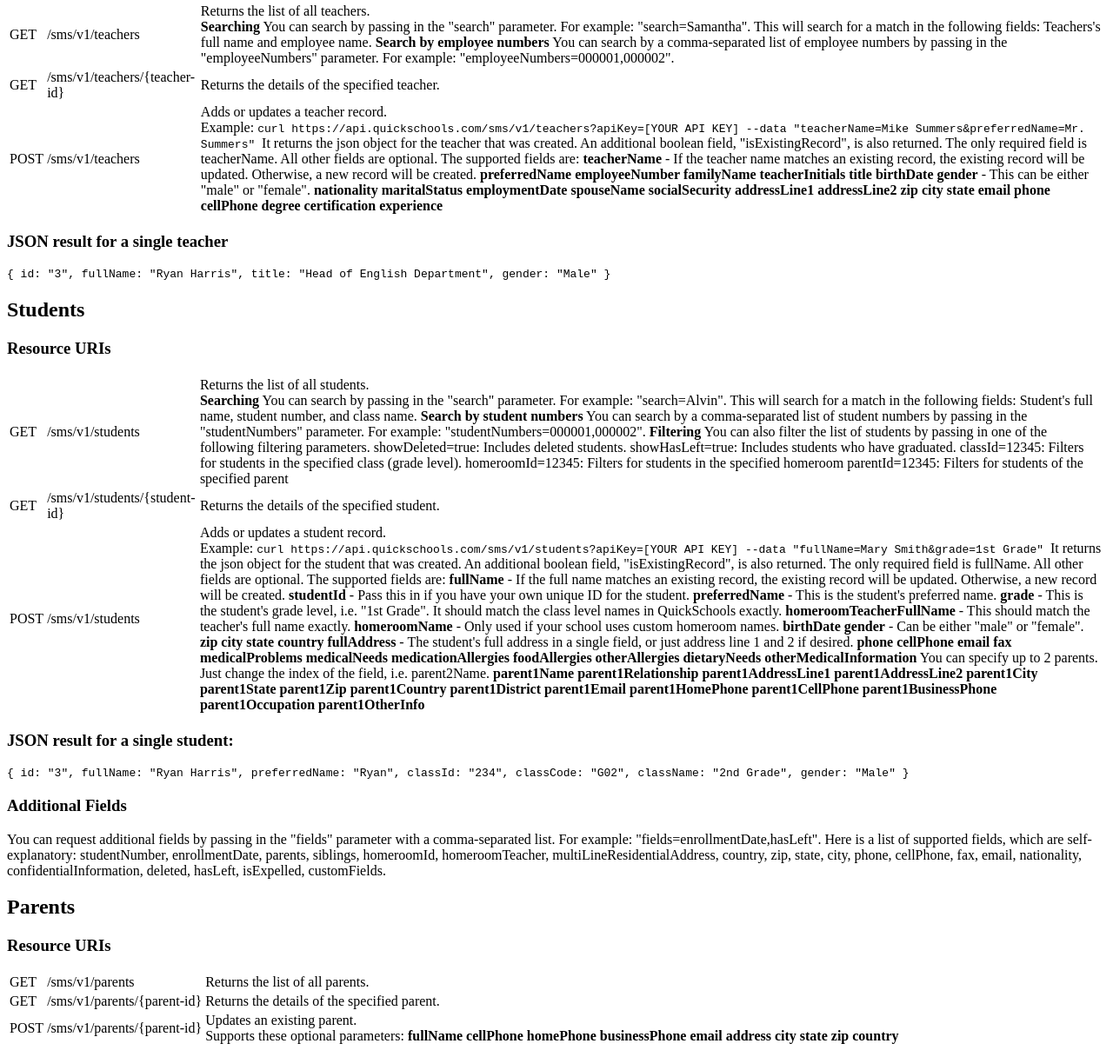
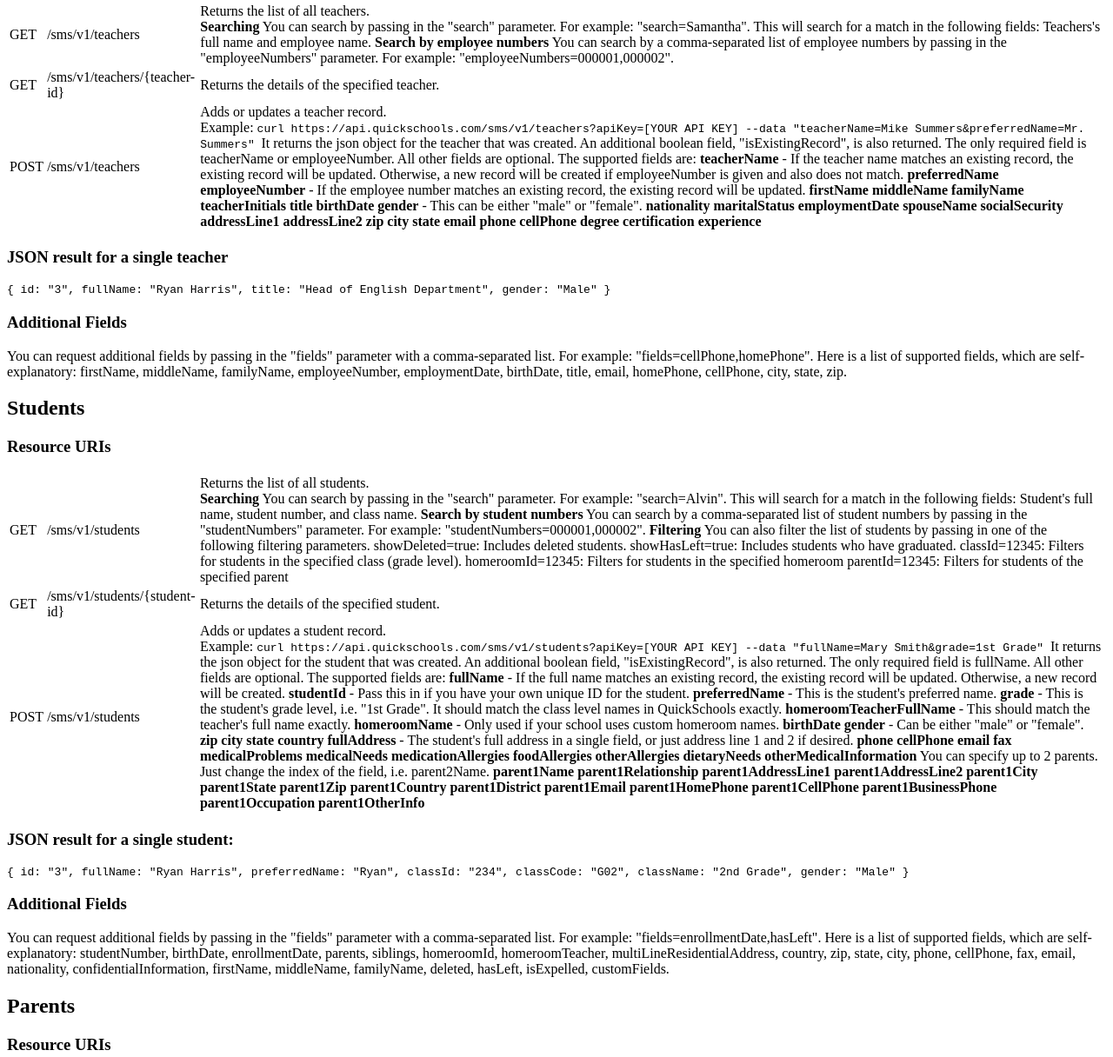
Before and after one commit to arissamad/QSApiManual, a website: page public/02-resources.html in a window 1280 px wide. Shown: the part 2152-3368 px from the top of the page at 87% size. Drawn offline with Linux system fonts and the light colour scheme.

Commit message:
Updated with better date support. 2. More info on updating

```diff
--- a/public/02-resources.html
+++ b/public/02-resources.html
@@ -238,11 +238,13 @@ Example:
 </code>
 It returns the json object for the teacher that was created. An additional boolean field, "isExistingRecord", is also returned.
 
-The only required field is teacherName. All other fields are optional. The supported fields are:
+The only required field is teacherName or employeeNumber. All other fields are optional. The supported fields are:
 
-<b>teacherName</b> - If the teacher name matches an existing record, the existing record will be updated. Otherwise, a new record will be created.
+<b>teacherName</b> - If the teacher name matches an existing record, the existing record will be updated. Otherwise, a new record will be created if employeeNumber is given and also does not match.
 <b>preferredName</b>
-<b>employeeNumber</b>
+<b>employeeNumber</b> - If the employee number matches an existing record, the existing record will be updated.
+<b>firstName</b>
+<b>middleName</b>
 <b>familyName</b>
 <b>teacherInitials</b>
 <b>title</b>
@@ -277,6 +279,13 @@ The only required field is teacherName. All other fields are optional. The suppo
         gender: "Male"
     }
 </code>
+
+<h3>Additional Fields</h3>
+
+<p>You can request additional fields by passing in the "fields" parameter with a comma-separated list. For example: "fields=cellPhone,homePhone".
+
+Here is a list of supported fields, which are self-explanatory: firstName, middleName, familyName, employeeNumber, employmentDate, birthDate, title, email, homePhone, cellPhone, city, state, zip.
+</p>
 
 <h2 id="students">Students</h2>
 
@@ -384,7 +393,7 @@ You can specify up to 2 parents. Just change the index of the field, i.e. parent
 
 <p>You can request additional fields by passing in the "fields" parameter with a comma-separated list. For example: "fields=enrollmentDate,hasLeft".
 
-Here is a list of supported fields, which are self-explanatory: studentNumber, enrollmentDate, parents, siblings, homeroomId, homeroomTeacher, multiLineResidentialAddress, country, zip, state, city, phone, cellPhone, fax, email, nationality, confidentialInformation, deleted, hasLeft, isExpelled, customFields.
+Here is a list of supported fields, which are self-explanatory: studentNumber, birthDate, enrollmentDate, parents, siblings, homeroomId, homeroomTeacher, multiLineResidentialAddress, country, zip, state, city, phone, cellPhone, fax, email, nationality, confidentialInformation, firstName, middleName, familyName, deleted, hasLeft, isExpelled, customFields.
 </p>
 
 <h2 id="parents">Parents</h2>
@@ -439,7 +448,7 @@ Supports these optional parameters:
 
 <p>You can request additional fields by passing in the "fields" parameter with a comma-separated list. For example: "fields=cellPhone,homePhone".
 
-Here is a list of supported fields, which are self-explanatory: firstName, middleName, lastName, email, homePhone, cellPhone, city, state, zip, country.
+Here is a list of supported fields, which are self-explanatory: firstName, middleName, familyName, email, homePhone, cellPhone, city, state, zip, country.
 </p>
 
 <h2 id="sections">Sections</h2>
```
Also changed, not shown: public/01-intro.html (+8 -0 lines).
